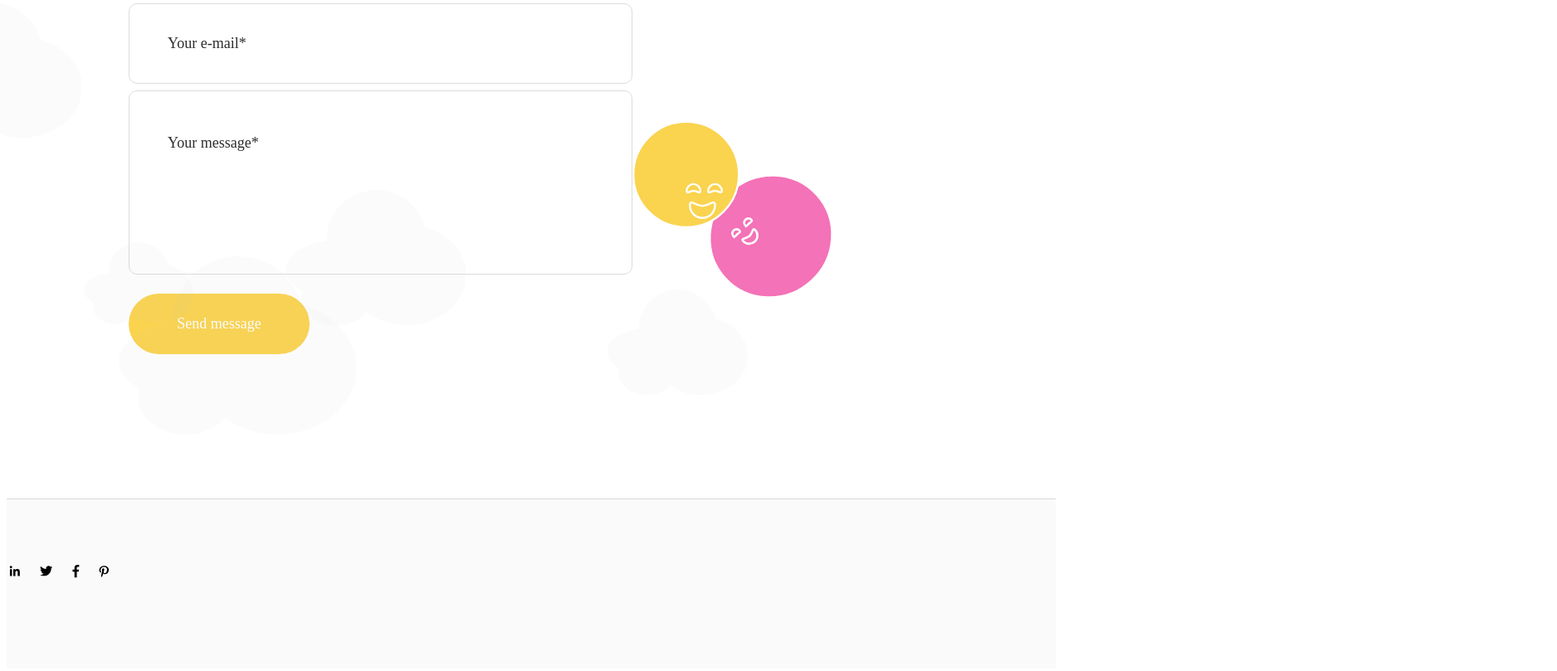
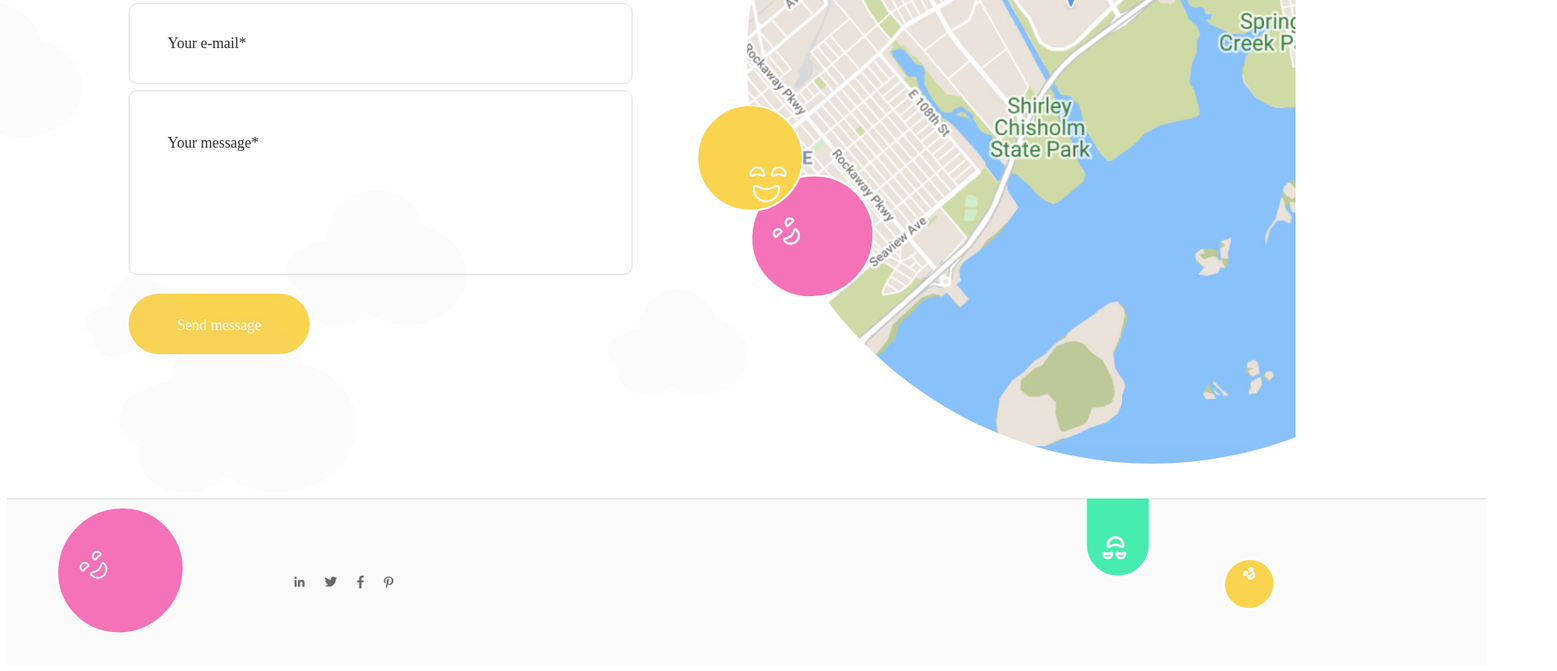
Before and after one commit to ZACRAN1C/Practic, a plain HTML site: page index.html in a window 1280 px wide. Shown: the part 397-1206 px from the top of the page at 83% size, 1876 px wide, since content can reach past the window. Drawn offline with Linux system fonts and the light colour scheme.

Commit message:
add all subject

```diff
--- a/index.html
+++ b/index.html
@@ -47,6 +47,9 @@
         <svg class="main-icon">
             <use href="./symbol-defs.svg#icon-cloud"></use>
         </svg>
+        <div class="main-box">
+        <img src="./map.jpg" alt="map" class="main-img">
+    </div>
         <h1 class="main-title">Reach out to us!</h1>
         <form class="main-form">
             <input type="text" placeholder="Your name*" required class="main-input">
@@ -56,6 +59,15 @@
         </form>
     </main>
     <footer>
+        <svg class="footer-icon">
+            <use href="./symbol-defs.svg#icon-pink-left"></use>
+        </svg>
+        <svg class="footer-icon">
+            <use href="./symbol-defs.svg#icon-green-smile"></use>
+        </svg>
+        <svg class="footer-icon">
+            <use href="./symbol-defs.svg#icon-yellow-right"></use>
+        </svg>
         <svg class="footer-social">
             <use href="./symbol-defs.svg#icon-social"></use>
         </svg>
--- a/style.css
+++ b/style.css
@@ -6,6 +6,8 @@ main {
 
 .main-icon {
   position: absolute;
+  border: none;
+  outline: none;
 }
 
 .main-icon:nth-child(1) {
@@ -24,9 +26,9 @@ main {
   fill: #fad34f;
   stroke: #FFFFFF;
   stroke-width: 0.6px;
-  top: 544px;
-  left: 763px;
-  z-index: 1;
+  top: 524px;
+  left: 840px;
+  z-index: 3;
 }
 
 .main-icon:nth-child(4) {
@@ -39,13 +41,14 @@ height: 87px;
 }
 
 .main-icon:nth-child(3) {
-  left: 822px;
+  left: 872px;
   top: 578px;
   width: 214px;
 height: 208px;
 fill: #F472B7;
 stroke: #FFFFFF;
 stroke-width: 0.4px;
+z-index: 2;
 }
 
 .main-icon:nth-child(5) {
@@ -69,7 +72,7 @@ opacity: 0.05;
 .main-icon:nth-child(7) {
   fill: #C6C6C6;
 opacity: 0.05;
-  top: 689px;
+  top: 729px;
   left: 101px;
   width: 131px;
   height: 99px;
@@ -78,7 +81,7 @@ opacity: 0.05;
 .main-icon:nth-child(8) {
   fill: #C6C6C6;
 opacity: 0.05;
-  top: 706px;
+  top: 776px;
   left: 141px;
   width: 288px;
   height: 216px;
@@ -127,6 +130,23 @@ opacity: 0.05;
 height: 164px;
 top: 101px;
 left: 775px;
+}
+
+.main-box{
+  position: absolute;
+  top: -20px;
+  left: 900px;
+  overflow: hidden;
+  border-radius: 50%;
+  width: 976px;
+height: 976px;
+flex-shrink: 0;
+z-index: 1;
+}
+
+.main-img{
+width: auto;
+height: 100%;
 }
 
 .main-title {
@@ -211,17 +231,56 @@ left: 775px;
   font-style: normal;
   font-weight: 400;
   line-height: normal;
+  padding: 28px 52px;
 }
 
 footer {
-  padding-top: 79px;
-  padding-bottom: 105px;
+  position: relative;
+  width: 1440px;
+  height: 200px;
+  padding-left: 343px;
   border-top: 1px solid #d8d8d8;
   background: #fafafa;
+  display: flex;
+align-items: center;
+}
+
+.footer-icon{
+  position: absolute;
+}
+
+.footer-icon:nth-child(1){
+  top: -40px;
+  left: 30px;
+  width: 214px;
+height: 208px;
+fill: #F472B7;
+stroke: #FFFFFF;
+stroke-width: 0.4px;
+}
+
+.footer-icon:nth-child(2){
+  width: 78px;
+height: 97px;
+flex-shrink: 0;
+fill: #46EBB0;
+stroke: #FFFFFF;
+top: -3px;
+left: 1300px;
+}
+
+.footer-icon:nth-child(3){
+  width: 88px;
+height: 85px;
+fill: #FAD34F;
+stroke: #FFFFFF;
+top: 60px;
+left: 1440px;
 }
 
 .footer-social {
   width: 127px;
   height: 16px;
   flex-shrink: 0;
+  fill: #696969;
 }
```
Also changed, not shown: map.jpg (added).
